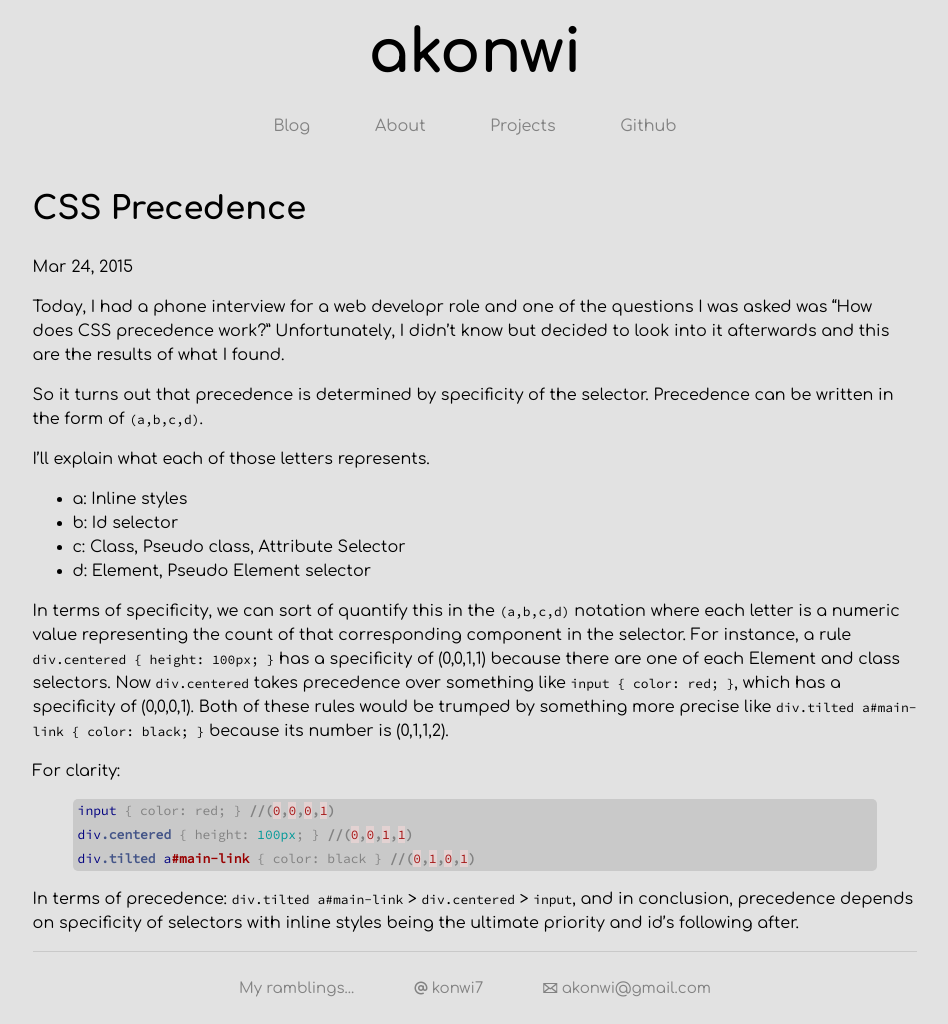
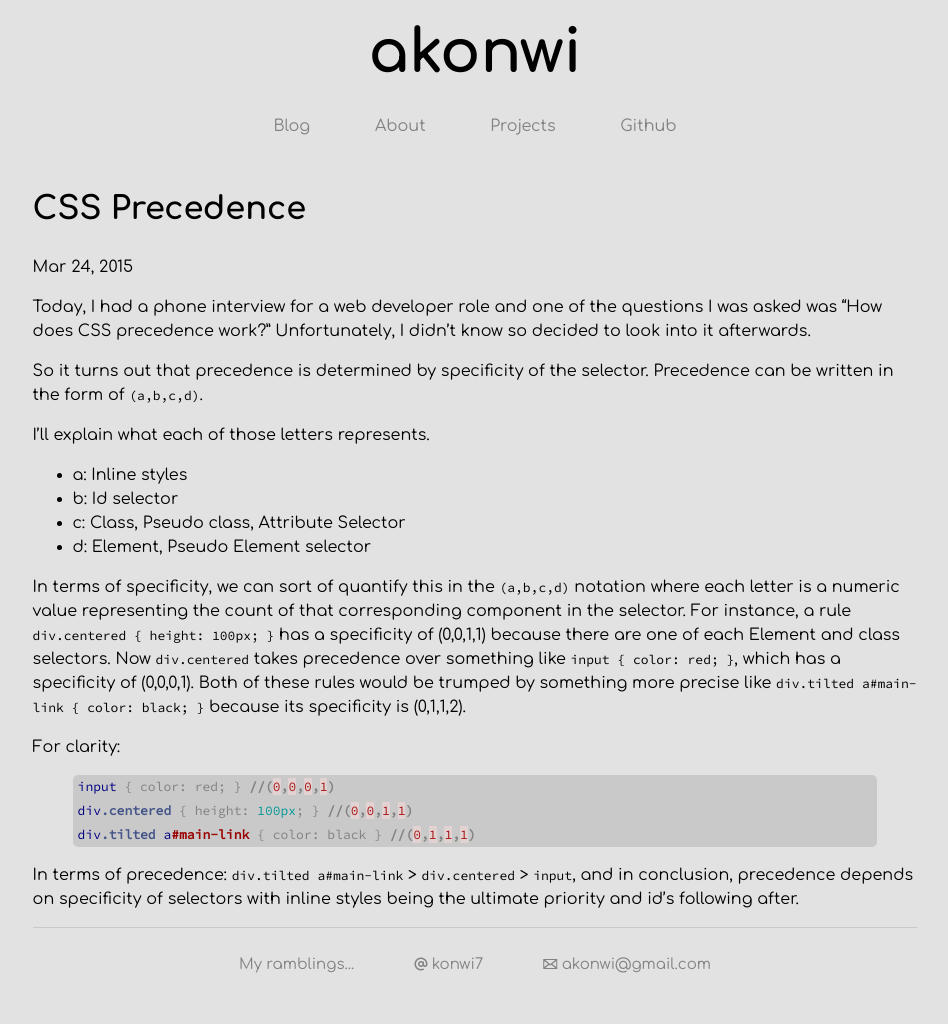
Before and after one commit to akonwi/akonwi.github.io, a Jekyll site: the page built from _posts/2015-3-24-css-precedence.md, in a window 1280 px wide. Shown: the whole page, without its empty margins (165-1113 px from the left). Built offline with Jekyll 4.4.1, drawn with Linux system fonts in a browser that asks for light colours; after the commit the page ends 1000 px from its top, so only the background shows below that.

Commit message:
Update post about css precedence

```diff
--- a/_posts/2015-3-24-css-precedence.md
+++ b/_posts/2015-3-24-css-precedence.md
@@ -7,8 +7,8 @@ categories:
 - css
 ---
 
-Today, I had a phone interview for a web developr role and one of the questions I was asked was "How does CSS precedence work?" Unfortunately,
-I didn't know but decided to look into it afterwards and this are the results of what I found.
+Today, I had a phone interview for a web developer role and one of the questions I was asked was "How does CSS precedence work?" Unfortunately,
+I didn't know so decided to look into it afterwards.
 
 So it turns out that precedence is determined by specificity of the selector. Precedence can be written in the form of `(a,b,c,d)`.
 
@@ -20,13 +20,13 @@ I'll explain what each of those letters represents.
 - d: Element, Pseudo Element selector
 
 In terms of specificity, we can sort of quantify this in the `(a,b,c,d)` notation where each letter is a numeric value representing the count
-of that corresponding component in the selector. For instance, a rule `div.centered { height: 100px; }` has a specificity of (0,0,1,1) because there are one of each Element and class selectors. Now `div.centered` takes precedence over something like `input { color: red; }`, which has a specificity of (0,0,0,1). Both of these rules would be trumped by something more precise like `div.tilted a#main-link { color: black; }` because its number is (0,1,1,2).
+of that corresponding component in the selector. For instance, a rule `div.centered { height: 100px; }` has a specificity of (0,0,1,1) because there are one of each Element and class selectors. Now `div.centered` takes precedence over something like `input { color: red; }`, which has a specificity of (0,0,0,1). Both of these rules would be trumped by something more precise like `div.tilted a#main-link { color: black; }` because its specificity is (0,1,1,2).
 
 For clarity:
 {% highlight css %}
 input { color: red; } //(0,0,0,1)
 div.centered { height: 100px; } //(0,0,1,1)
-div.tilted a#main-link { color: black } //(0,1,0,1)
+div.tilted a#main-link { color: black } //(0,1,1,1)
 {% endhighlight %}
 
 In terms of precedence: `div.tilted a#main-link` > `div.centered` > `input`, and in conclusion, precedence depends on specificity of selectors with inline styles being the ultimate priority and id's following after.
```
